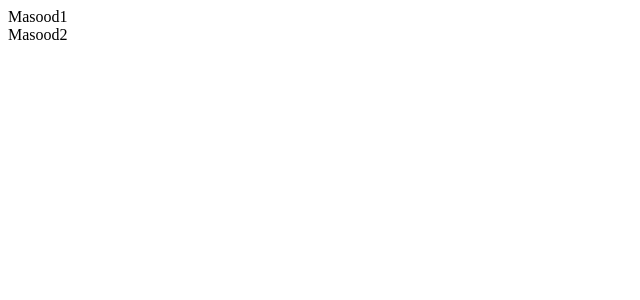
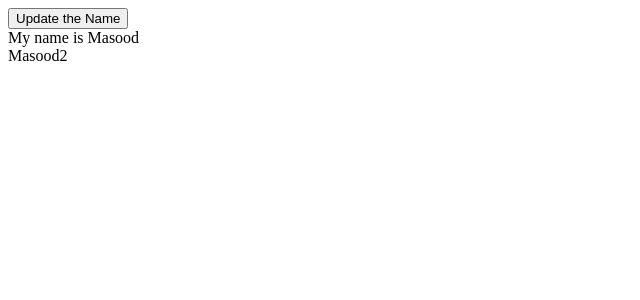
Before and after one commit to xplicitDev/0-1, a React (Vite) app in the folder introReact/week-6-experiments/: page / in a window 1280 px wide. Shown: the top 300 px of the page, without its empty margins (0-640 px from the left). Built offline with nearby package versions, Linux system fonts and the light colour scheme.

Commit message:
basics of re-rendring, & how to minimize it

```diff
--- a/introReact/week-6-experiments/src/App.jsx
+++ b/introReact/week-6-experiments/src/App.jsx
@@ -1,21 +1,32 @@
+import { useState } from "react";
 import "./App.css";
 
 function App() {
   return (
     <>
       <div>
-        <Header title="Masood1"></Header>
+        <HeaderWithButton />
         <Header title="Masood2"></Header>
       </div>
     </>
   );
 }
 
-function Header({ title }) {
+function HeaderWithButton() {
+  const [name, setName] = useState("My name is Masood");
+
+  function updateName() {
+    setName("My name is " + Math.random());
+  }
   return (
-    <>
-      <div>{title}</div>
-    </>
+    <div>
+      <button onClick={updateName}>Update the Name</button>
+      <Header title={name}></Header>
+    </div>
   );
 }
+
+function Header({ title }) {
+  return <div>{title}</div>;
+}
 export default App;
```
